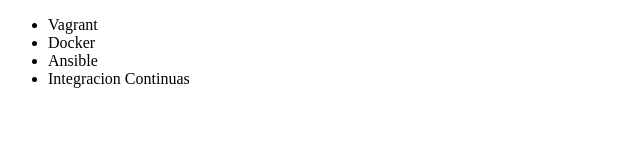
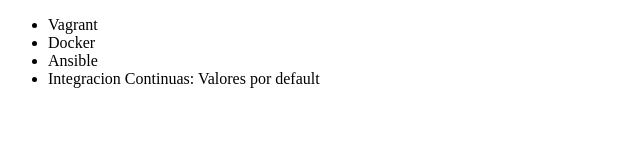
Before and after one commit to Valter-eldoc/Alura-Git, a plain HTML site: page index.html in a window 1280 px wide. Shown: the whole page, without its empty margins (0-640 px from the left). Drawn offline with Linux system fonts and the light colour scheme.

Commit message:
renombrando curso de integracion continua

```diff
--- a/index.html
+++ b/index.html
@@ -9,7 +9,7 @@
             <li>Vagrant</li>
             <li>Docker</li>
             <li>Ansible</li>
-            <li>Integracion Continuas</li>
+            <li>Integracion Continuas: Valores por default</li>
         </ul>
     </body>
 </html>
```
